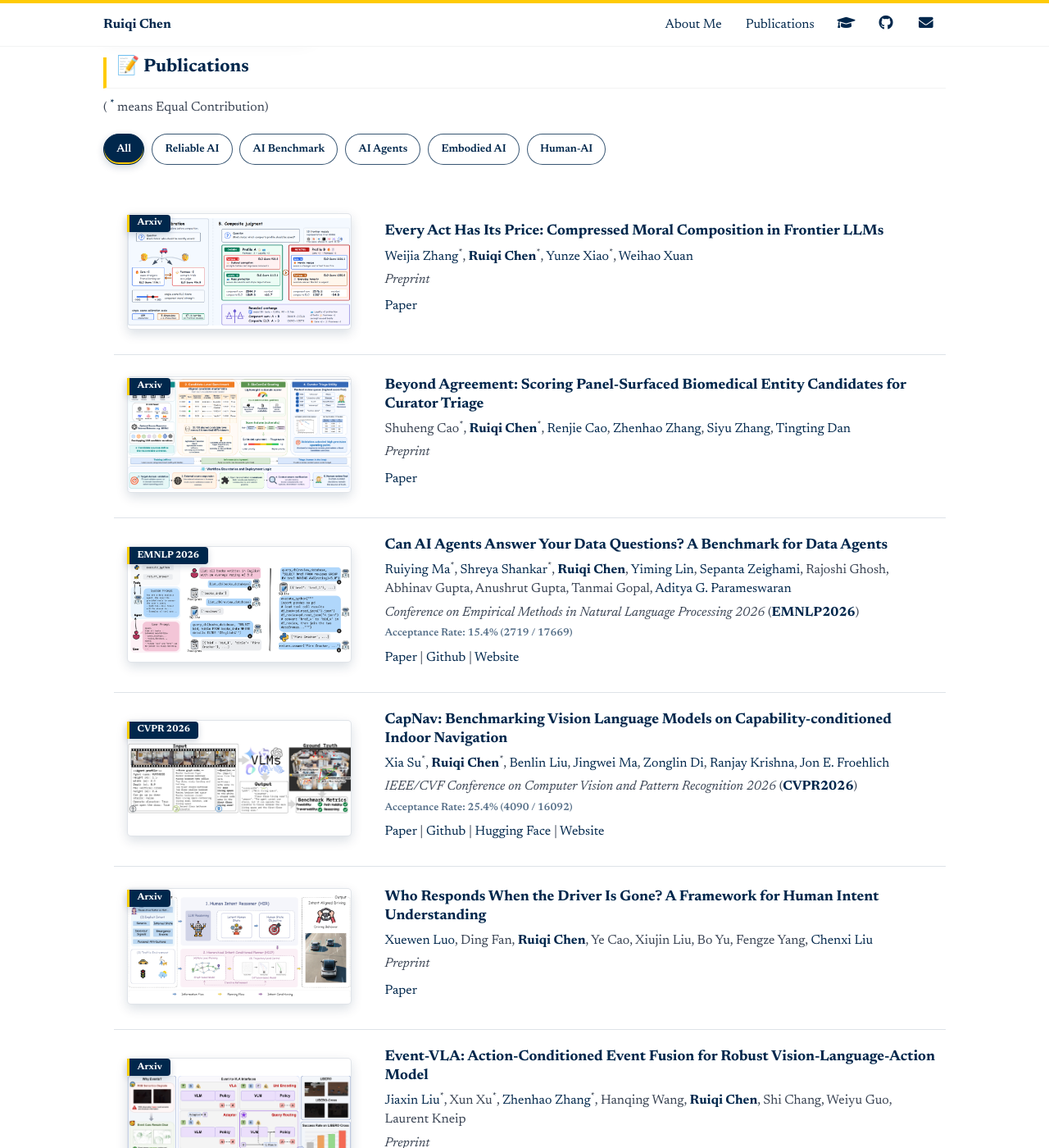
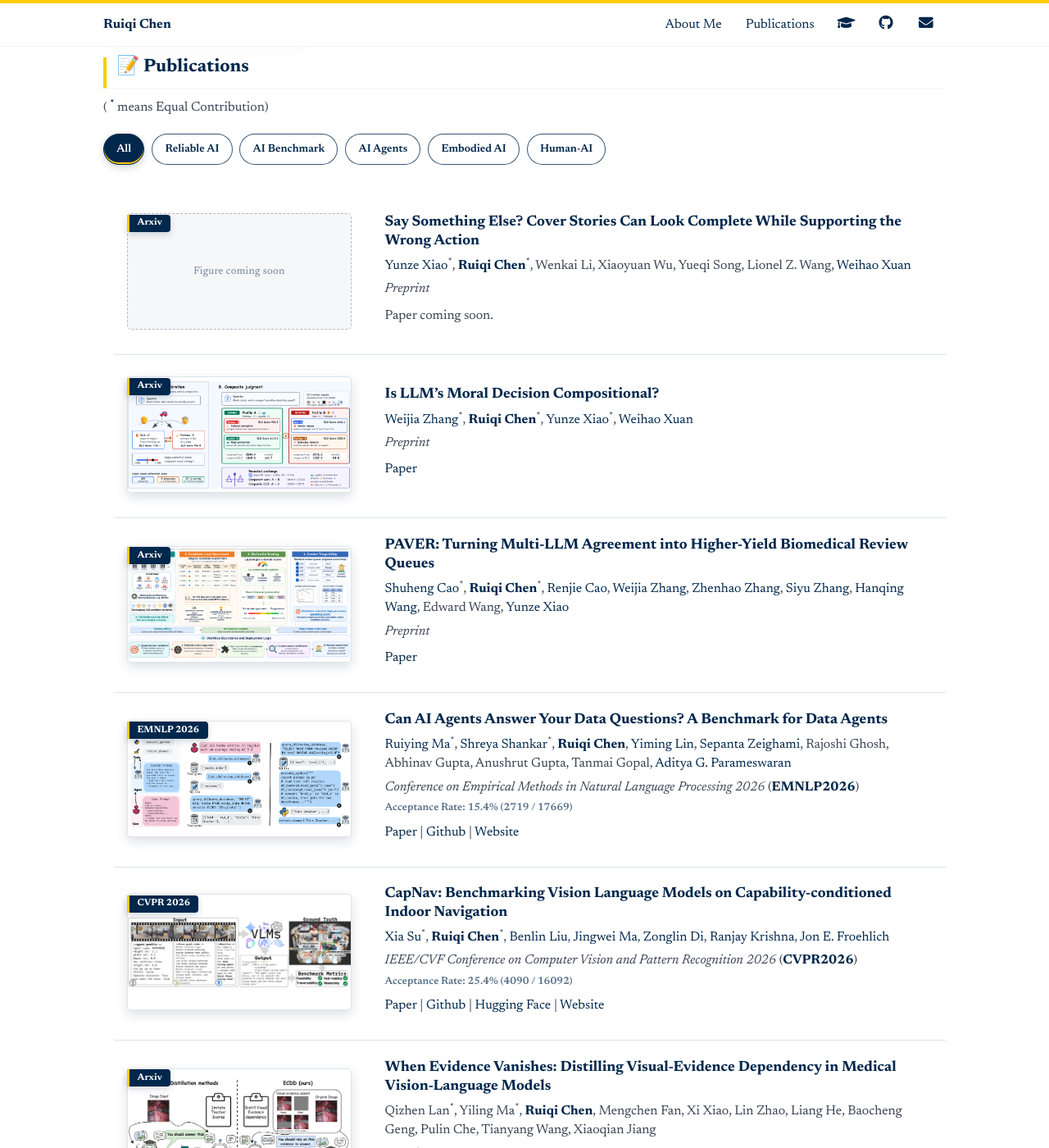
Before and after one commit to Ruiqi-Chen-0216/Ruiqi-Chen-0216.github.io, a Jekyll site: the page built from _pages/home.md, in a window 1280 px wide and 1400 px high, scrolled down 596 px. Shown: the whole window at 82% size. Built offline with Jekyll 4.4.1, drawn with Linux system fonts in a browser that asks for light colours; some web fonts are replaced; some of the changed text lies outside the part shown.

Commit message:
update pub list

```diff
--- a/_data/publications.yml
+++ b/_data/publications.yml
@@ -1,3 +1,18 @@
+- title: "Say Something Else? Cover Stories Can Look Complete While Supporting the Wrong Action"
+  badge: "Arxiv"
+  categories:
+    - reliable-ai
+  authors: |
+    [Yunze Xiao](https://algoroxyolo.github.io/)<sup>*</sup>,
+    **Ruiqi Chen**<sup>*</sup>,
+    Wenkai Li,
+    Xiaoyuan Wu,
+    Yueqi Song,
+    Lionel Z. Wang,
+    [Weihao Xuan](https://weihaoxuan.com/)
+  venue: '*Preprint*'
+  links: 'Paper coming soon.'
+
 - title: "CertBind from Multimodal Connectivity to Certifiable Retrieval Decisions"
   hidden: true
   badge: "Arxiv"
@@ -5,7 +20,7 @@
   categories:
     - reliable-ai
   authors: |
-    Shuheng Cao<sup>*</sup>,
+    [Shuheng Cao](https://scholar.google.com/citations?user=2Xf3HGEAAAAJ&hl=en)<sup>*</sup>,
     [Zhenhao Zhang](https://zhangzhh.cn/)<sup>*</sup>,
     **Ruiqi Chen**<sup>*</sup>,
     [Renjie Cao](https://scholar.google.com/citations?user=H6wYLmwAAAAJ&hl=en),
@@ -18,7 +33,7 @@
   venue: '*Preprint*'
   links: '[Paper](https://arxiv.org/abs/2608.06516)'
 
-- title: "Every Act Has Its Price: Compressed Moral Composition in Frontier LLMs"
+- title: "Is LLM's Moral Decision Compositional?"
   badge: "Arxiv"
   image: "images/MoralComposition.png"
   categories:
@@ -31,18 +46,21 @@
   venue: '*Preprint*'
   links: '[Paper](https://arxiv.org/abs/2606.11232)'
 
-- title: "Beyond Agreement: Scoring Panel-Surfaced Biomedical Entity Candidates for Curator Triage"
+- title: "PAVER: Turning Multi-LLM Agreement into Higher-Yield Biomedical Review Queues"
   badge: "Arxiv"
   image: "images/BeyondAgreement.png"
   categories:
     - benchmark
   authors: |
-    Shuheng Cao<sup>*</sup>,
+    [Shuheng Cao](https://scholar.google.com/citations?user=2Xf3HGEAAAAJ&hl=en)<sup>*</sup>,
     **Ruiqi Chen**<sup>*</sup>,
     [Renjie Cao](https://scholar.google.com/citations?user=H6wYLmwAAAAJ&hl=en),
+    [Weijia Zhang](https://charliedreemur.github.io/),
     [Zhenhao Zhang](https://zhangzhh.cn/),
     [Siyu Zhang](https://scholar.google.com/citations?user=T_XVf3EAAAAJ&hl=en&oi=sra),
-    [Tingting Dan](https://scholar.google.com/citations?user=FMcmg0gAAAAJ&hl=en&oi=ao)
+    [Hanqing Wang](https://hq-king.github.io/),
+    Edward Wang,
+    [Yunze Xiao](https://algoroxyolo.github.io/)
   venue: '*Preprint*'
   links: '[Paper](https://arxiv.org/abs/2605.30826)'
 
@@ -74,6 +92,26 @@
   venue: '*IEEE/CVF Conference on Computer Vision and Pattern Recognition 2026* (**CVPR2026**) <span class="acceptance-rate">Acceptance Rate: 25.4% (4090 / 16092)</span>'
   links: '[Paper](https://openaccess.thecvf.com/content/CVPR2026/html/Su_CapNav_Benchmarking_Vision_Language_Models_on_Capability-conditioned_Indoor_Navigation_CVPR_2026_paper.html) \| [Github](https://github.com/makeabilitylab/CapNav) \| [Hugging Face](https://huggingface.co/datasets/RichardC0216/CapNav) \| [Website](https://makeabilitylab.github.io/CapNav/)'
 
+- title: "When Evidence Vanishes: Distilling Visual-Evidence Dependency in Medical Vision-Language Models"
+  badge: "Arxiv"
+  image: "images/WhenEvidenceVanishes.png"
+  categories:
+    - reliable-ai
+  authors: |
+    Qizhen Lan<sup>*</sup>,
+    Yiling Ma<sup>*</sup>,
+    **Ruiqi Chen**,
+    Mengchen Fan,
+    Xi Xiao,
+    Lin Zhao,
+    Liang He,
+    Baocheng Geng,
+    Pulin Che,
+    Tianyang Wang,
+    Xiaoqian Jiang
+  venue: '*Preprint*'
+  links: '[Paper](https://arxiv.org/abs/2610.23469v1)'
+
 - title: "Who Responds When the Driver Is Gone? A Framework for Human Intent Understanding"
   badge: "Arxiv"
   image: "images/Intent2Drive.png"
@@ -103,7 +141,7 @@
     [Jiaxin Liu](https://staskaer.github.io/)<sup>*</sup>,
     Xun Xu<sup>*</sup>,
     [Zhenhao Zhang](https://zhangzhh.cn/)<sup>*</sup>,
-    Hanqing Wang,
+    [Hanqing Wang](https://hq-king.github.io/),
     **Ruiqi Chen**,
     Shi Chang,
     Weiyu Guo,
--- a/_includes/publications-list.html
+++ b/_includes/publications-list.html
@@ -12,11 +12,18 @@
 <div class="pub-item" data-categories="{{ pub.categories | join: ' ' }}">
 <article class="paper-box">
 <div class="paper-box-image">
+  {% if pub.image %}
   <button class="paper-figure" type="button" data-paper-title="{{ pub.title | escape }}" aria-label="Preview figure for {{ pub.title | escape }}" title="Preview paper figure">
     <span class="badge">{{ pub.badge }}</span>
     <img src="{{ pub.image }}" alt="{{ pub.title | escape }}" loading="lazy" decoding="async">
     <span class="paper-zoom-hint" aria-hidden="true"><i class="fas fa-search-plus"></i></span>
   </button>
+  {% else %}
+  <div class="paper-figure paper-figure--empty">
+    <span class="badge">{{ pub.badge }}</span>
+    <span class="paper-figure__placeholder">Figure coming soon</span>
+  </div>
+  {% endif %}
 </div>
 <div class='paper-box-text' markdown="1">
 
--- a/assets/css/main.scss
+++ b/assets/css/main.scss
@@ -538,7 +538,8 @@ $scroll_offset : 2em;
         }
     }
 
-    .paper-box-image img {
+    .paper-box-image img,
+    .paper-figure__placeholder {
         display: block;
         width: 100%;
         height: 118px;
@@ -549,6 +550,24 @@ $scroll_offset : 2em;
         box-shadow: 0 5px 14px rgba($info-color, 0.15);
         object-fit: contain;
         transition: transform 0.18s ease;
+    }
+
+    // Papers without an image yet: same footprint as a figure, but quiet and not zoomable.
+    .paper-figure--empty {
+        cursor: default;
+    }
+
+    .paper-figure__placeholder {
+        display: flex;
+        align-items: center;
+        justify-content: center;
+        border-style: dashed;
+        border-color: rgba($info-color, 0.28);
+        background: rgba($info-color, 0.035);
+        box-shadow: none;
+        color: rgba($info-color, 0.55);
+        font-size: 0.8rem;
+        letter-spacing: 0.02em;
     }
 
     .paper-zoom-hint {
@@ -695,7 +714,8 @@ $scroll_offset : 2em;
             min-height: 150px;
         }
 
-        .paper-box-image img {
+        .paper-box-image img,
+        .paper-figure__placeholder {
             height: 142px;
         }
     }
```
Also changed, not shown: images/WhenEvidenceVanishes.png (added).
